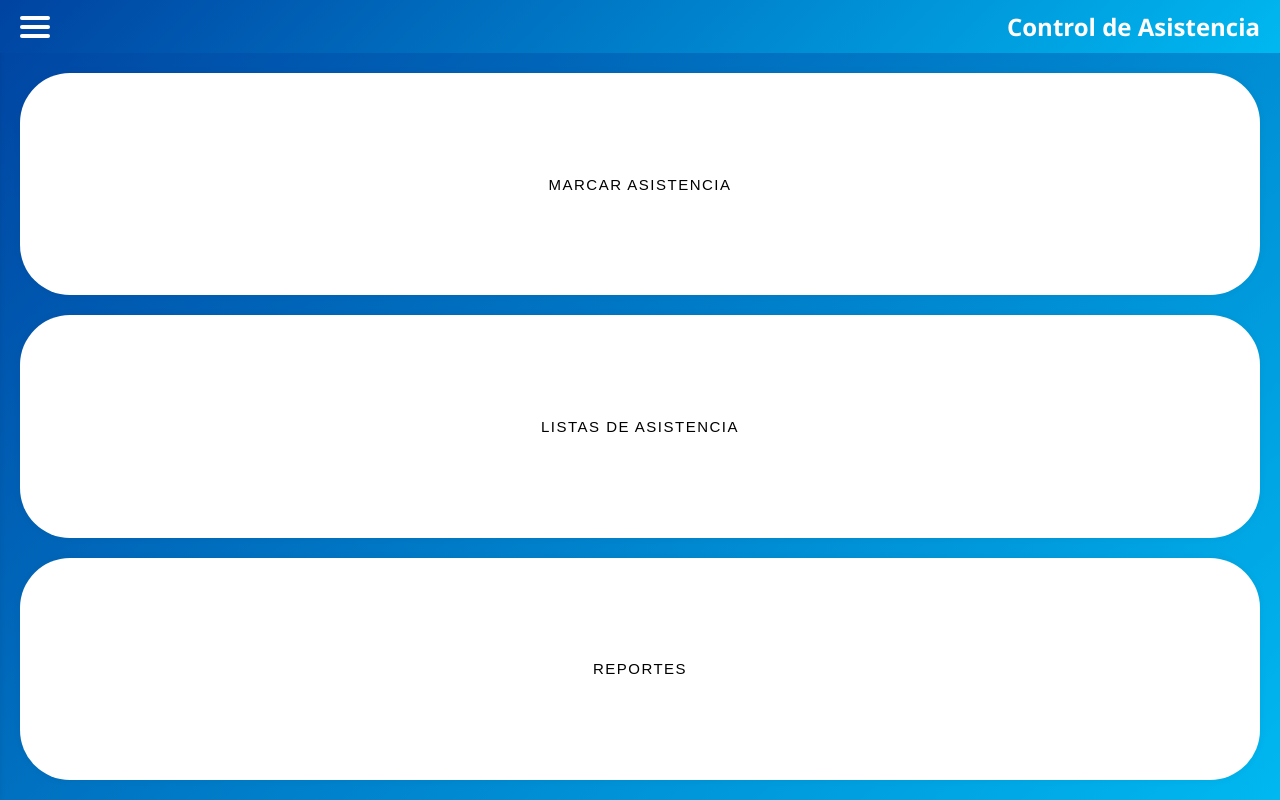
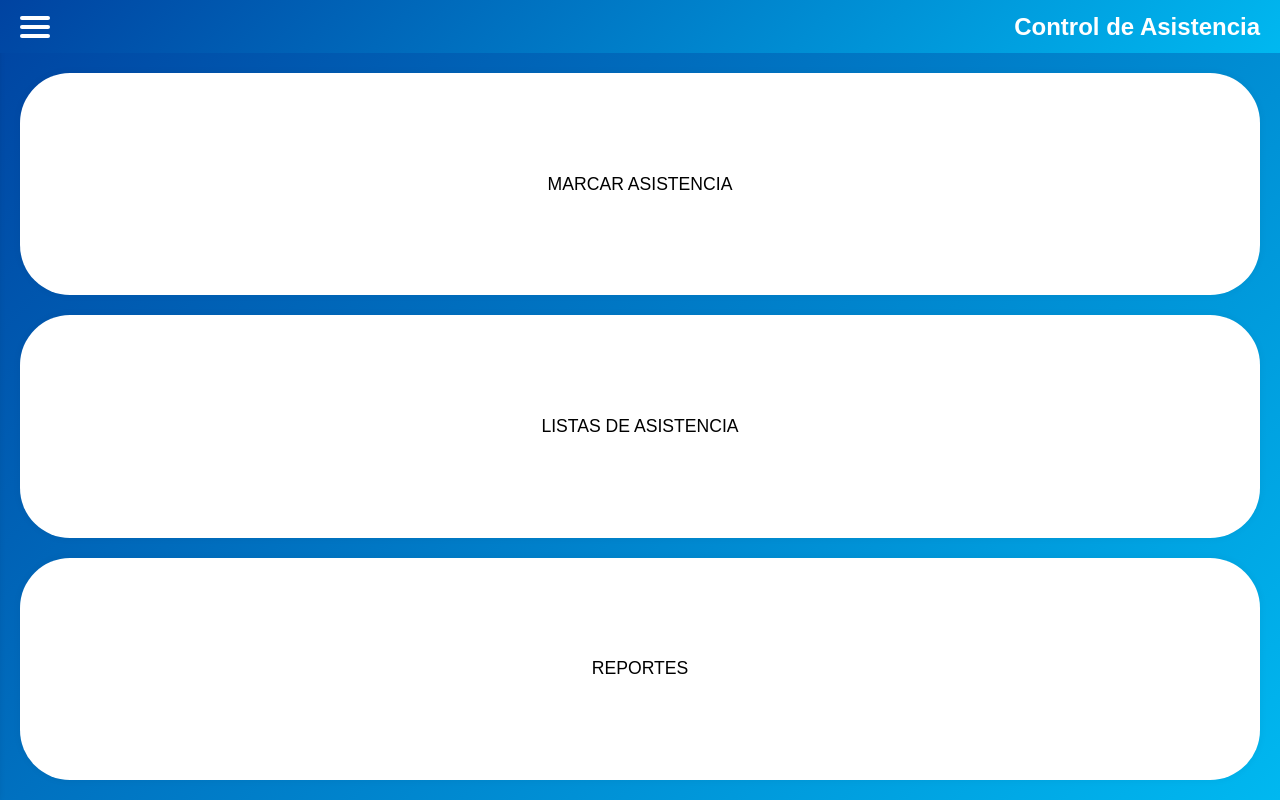
Before and after one commit to Xalapa2punto0/Proyecto-Menu, a plain HTML site: page index.html in a window 1280 px wide. Drawn offline with Linux system fonts and the light colour scheme.

Commit message:
Add files via upload

```diff
--- a/index.html
+++ b/index.html
@@ -15,7 +15,7 @@
     height: 100%;
     width: 100%;
     overflow: hidden;
-    font-family: 'Segoe UI', sans-serif;
+    font-family: arial;
     background: linear-gradient(135deg, #0043A1, #00B8F0);
     color: white;
     display: flex;
@@ -115,7 +115,6 @@
     z-index: 1;
     gap: 20px;
     padding: 20px;
-    font-family: 'Segoe UI', sans-serif;
   }
 
   button {
@@ -126,22 +125,21 @@
   border: 0;
   background-color: #ffffff;
   box-shadow: rgb(0 0 0 / 5%) 0 0 8px;
-  letter-spacing: 1.5px;
   text-transform: uppercase;
-  font-size: 15px;
-  transition: all 0.5s ease;
+  font-size: 1.1em;
+  transition: all 0.4s ease;
+  font-family: "Leelawadee UI", sans-serif;
 }
 
   button:hover {
-  letter-spacing: 3px;
+    font-size: 1.4em;
   background-color: #253775;
   color: hsl(0, 0%, 100%);
   box-shadow: rgb(0, 0, 0) 0px 7px 29px 0px;
 }
 
   button:active {
-    font-size: 17px;
-  letter-spacing: 3px;
+    font-size: 1.4em;
   background-color: #253775;
   color: hsl(0, 0%, 100%);
   box-shadow: rgb(0, 0, 0) 0px 0px 0px 0px;
```
